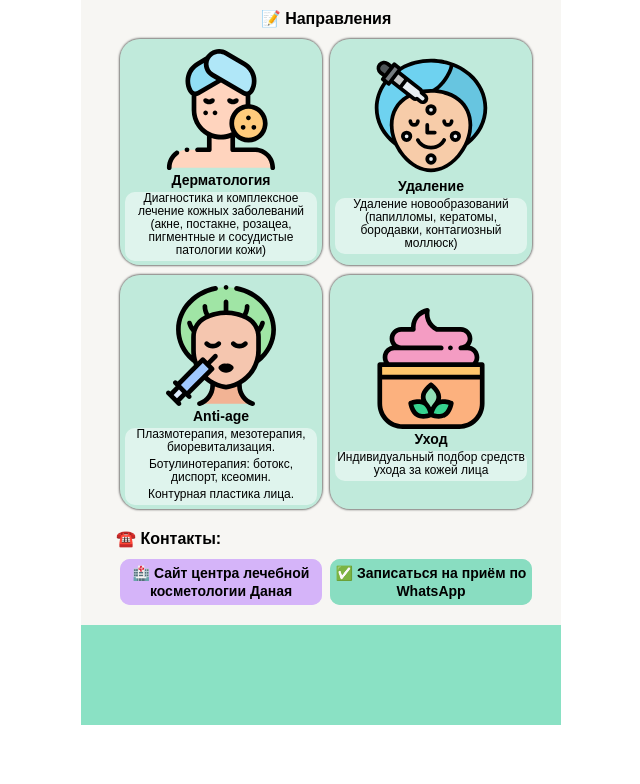
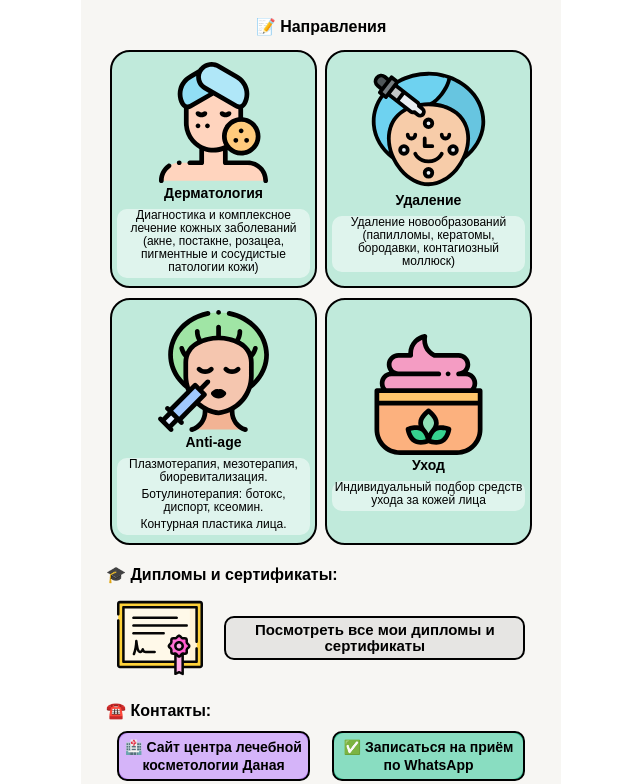
Before and after one commit to shishovKA/dr.chuvilina, a website: page index.html in a window 1280 px wide. Shown: the part 637-1421 px from the top of the page, without its empty margins (319-959 px from the left). Before the commit the page ends 1362 px from the top, so only its background shows below. Drawn offline with Linux system fonts and the light colour scheme; a web font is replaced by a local one.

Commit message:
add diplom

```diff
--- a/index.html
+++ b/index.html
@@ -133,18 +133,35 @@
         </section>
 
 
+        <section class="section section_diplomas">
+            <h2 class="section__title">🎓 Дипломы и сертификаты:</h2>
+
+            <div class="diplomas__container">
+                <img class="certificate" src="./images/certificate.svg">
+                <div class="button button_diplom">
+                    <span>Посмотреть все мои дипломы и сертификаты</span>
+                </div>
+            </div>
+
+        </section>
+
+
         <section class="section section_reserve">
             <h2 class="section__title section__title_place_reserve">☎️ Контакты:</h2>
             <div class="reserve__container">
                 <div class="button button_clinic">
-                    <a href="http://danaya-clk.ru/" class="link">🏥 Сайт центра лечебной косметологии Даная </a>
+                    <a href="http://danaya-clk.ru/" class="link">
+                        <span>🏥 Сайт центра лечебной косметологии Даная </span>
+                    </a>
                 </div>
 
                 <div class="button button_wh">
-                    <a href="https://wa.me/79060385683" class="link">✅ Записаться на приём по WhatsApp</a>
+                    <a href="https://wa.me/79060385683" class="link">
+                        <span>✅ Записаться на приём по WhatsApp</span>
+                    </a>
                 </div>
             </div>
-            </section>
+        </section>
 
     </div>
 
--- a/styles/style.css
+++ b/styles/style.css
@@ -9,7 +9,7 @@
 
 .page {
   box-sizing: border-box;
-  padding: 0px 25px 20px 35px;
+  padding: 0px 25px 20px 25px;
   width: 100%;
   min-width: 320px;
   max-width: 480px;
@@ -128,9 +128,10 @@
   font-size: 18px;
   padding-bottom: 5px;
   border-radius: 5px;
-  box-shadow: 0px 0px 2px 1px rgba(0,0,0,0.5);
+
   background-color: #e6e5e3;
   text-align: center;
+  border: solid 2px black;
 }
 
 .education__list {
@@ -185,7 +186,7 @@
 
 .section__title_place_services {
   text-align: center;
-  margin-bottom: 0.6em;
+  margin-bottom: 0.8em;
 }
 
 .services__container {
@@ -196,6 +197,7 @@
 }
 
 .services__card {
+  border: solid 2px black;
   box-sizing: border-box;
   width: 48%;
   display: flex;
@@ -203,7 +205,6 @@
   align-items: center;
   justify-content: center;
   border-radius: 20px;
-  box-shadow: 0px 0px 2px 1px rgba(0,0,0,0.5);
   margin-bottom: 10px;
   background-color: rgba(89,212,171,0.35);
 }
@@ -225,7 +226,7 @@
 .services__textcontainer {
   background-color: rgba(256,256,256,0.5);
   border-radius: 10px;
-  margin: 4px 5px;
+  margin: 8px 5px;
 }
 
 .services__text {
@@ -238,19 +239,9 @@
   text-align: center;
 }
 
-.footer {
-  width: 100%;
-  height: 100px;
-  background-color: rgba(89,212,171, 0.7);
+/* дипломы */
 
-  box-sizing: border-box;
-  padding: 0px 25px 0px 35px;
-  width: 100%;
-  min-width: 320px;
-  max-width: 480px;
-  margin: 0 auto;
-  font-family: 'Be Vietnam', sans-serif;
-}
+
 
 .reserve__container{
   margin-top: 10px;
@@ -259,7 +250,7 @@
   justify-content: space-around;
 }
 
-.section_reserve {
+.section_diplomas {
   padding-top: 10px;
 }
 
@@ -269,16 +260,47 @@
 }
 
 .button {
+  border: solid 2px black;
   box-sizing: border-box;
-  width: 48%;
+  width: 45%;
   display: flex;
   flex-direction: column;
   justify-content: center;
   border-radius: 10px;
+  transition: all 0.4s ease 0s;
 }
 
 .button:hover {
   box-shadow: 0px 0px 5px 1px rgba(0,0,0,0.5);
+  transition: all 0.4s ease 0s;
+}
+
+.diplomas__container{
+  margin-top: 10px;
+  width: 100%;
+  justify-content: space-around;
+  align-items: center;
+  display: flex;
+  align-self: center;
+
+}
+
+.button_diplom {
+  padding: 4px;
+  width: 70%;
+  align-self: center;
+  text-align: center;
+  cursor: pointer;
+  background-color: #e6e5e3;
+  line-height: 16px;
+  font-size: 15px;
+  font-weight: bold;
+  text-align: center;
+  color: #000000;
+}
+
+.certificate {
+  width: 20%;
 }
 
 .link {
@@ -294,6 +316,8 @@
   padding: 5px;
   border-radius: 10px;
   text-decoration:none;
+  display: flex;
+  align-items: center;
 }
 
 .button_clinic {
@@ -303,3 +327,18 @@
 .button_wh {
   background-color: rgb(59, 197, 151);
 }
+
+.footer {
+  width: 100%;
+  min-height: 100px;
+  height: 100%;
+  background-color: rgba(89,212,171, 0.7);
+
+  box-sizing: border-box;
+  padding: 0px 25px 0px 35px;
+  width: 100%;
+  min-width: 320px;
+  max-width: 480px;
+  margin: 0 auto;
+  font-family: 'Be Vietnam', sans-serif;
+}
```
Also changed, not shown: images/certificate.svg (added).
